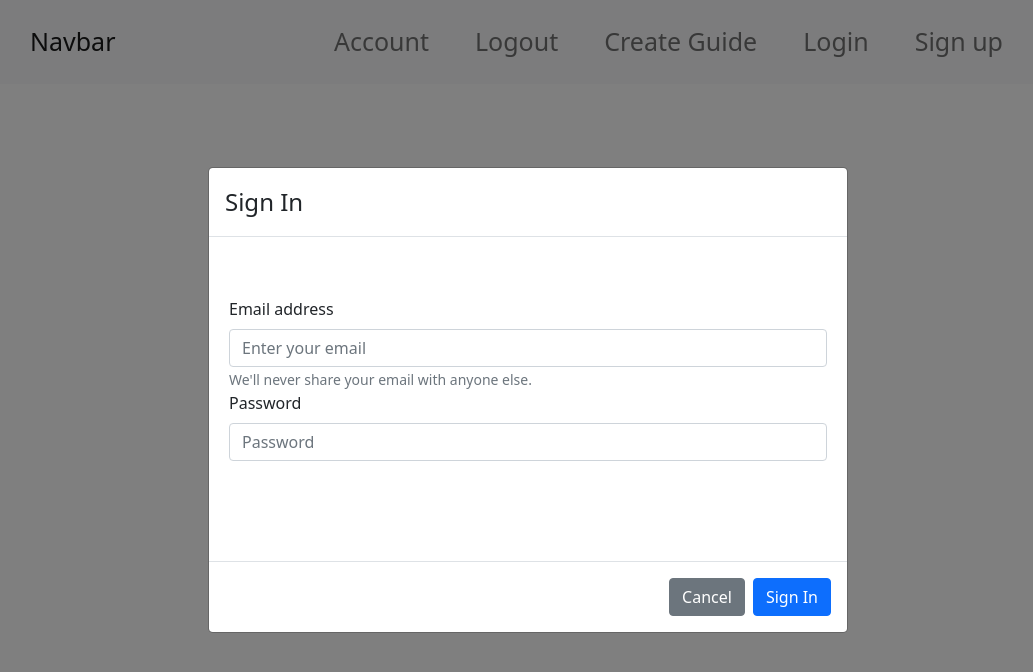
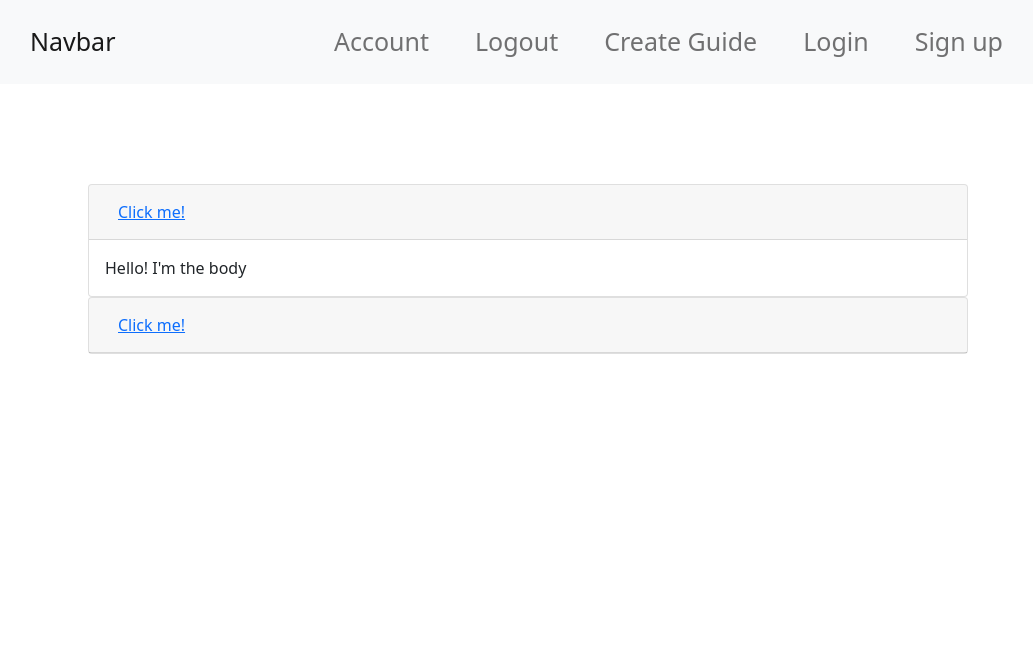
Before and after one commit to wrimicha/React_Auth_Modal, a React (Create React App) app: page /account in a window 1280 px wide. Shown: the top 672 px of the page, without its empty margins (112-1145 px from the left). Built offline with nearby package versions, Linux system fonts and the light colour scheme.

Commit message:
Added the accordion to the Account page

```diff
--- a/src/App.js
+++ b/src/App.js
@@ -1,10 +1,10 @@
-import logo from "./logo.svg";
 import "./App.css";
 //import NavBar from "../components/Navbar";
 //import { Home } from "./views/Signup";
 //import { About } from "./views/Signin";
 import SignupModal from "./views/Modals/Signup";
 import LoginModal from "./views/Modals/Login";
+import Account from "./views/Account";
 import {
   BrowserRouter as Router,
   Route,
@@ -20,12 +20,12 @@ function App() {
       <Router>
         <Nav />
         <Switch>
-          <Route exact path="/account" component={LoginModal} />
+          <Route exact path="/account" component={Account} />
           <Route exact path="/">
             <Redirect to="/account" />
           </Route>
-          <Route exact path="/logout" component={LoginModal} />
-          <Route exact path="/creatguide" component={LoginModal} />
+          <Route exact path="/logout" />
+          <Route exact path="/createguide" component={LoginModal} />
           <Route exact path="/login" component={LoginModal} />
           <Route exact path="/signup" component={SignupModal} />
         </Switch>
--- /dev/null
+++ b/src/components/Accordion/Accordion.css
@@ -0,0 +1,3 @@
+.accordion {
+  margin: 100px 200px 0 200px;
+}
--- /dev/null
+++ b/src/components/Accordion/Accordion.js
@@ -0,0 +1,33 @@
+import Accordion from "react-bootstrap/Accordion";
+import Card from "react-bootstrap/Card";
+import Button from "react-bootstrap/Button";
+import "./Accordion.css";
+
+function AccordionComponent() {
+  return (
+    <Accordion class="accordion" defaultActiveKey="0">
+      <Card>
+        <Card.Header>
+          <Accordion.Toggle as={Button} variant="link" eventKey="0">
+            Click me!
+          </Accordion.Toggle>
+        </Card.Header>
+        <Accordion.Collapse eventKey="0">
+          <Card.Body>Hello! I'm the body</Card.Body>
+        </Accordion.Collapse>
+      </Card>
+      <Card>
+        <Card.Header>
+          <Accordion.Toggle as={Button} variant="link" eventKey="1">
+            Click me!
+          </Accordion.Toggle>
+        </Card.Header>
+        <Accordion.Collapse eventKey="1">
+          <Card.Body>Hello! I'm another body</Card.Body>
+        </Accordion.Collapse>
+      </Card>
+    </Accordion>
+  );
+}
+
+export default AccordionComponent;
--- /dev/null
+++ b/src/views/Account.js
@@ -0,0 +1,7 @@
+import Accordion from "../../src/components/Accordion/Accordion";
+
+function App() {
+  return <Accordion />;
+}
+
+export default App;
--- a/src/views/Modals/Login.js
+++ b/src/views/Modals/Login.js
@@ -32,11 +32,11 @@ function LoginModal() {
           <Form.Group controlId="formBasicEmail">
             <Form.Label>Email address</Form.Label>
             <Form.Control
+              required
               type="email"
               placeholder={email}
               onChange={(text) => setEmail(text.target.value)}
             />
-            {/* <input value={email} onTextChange={handleInputChange} /> */}
             <Form.Text className="text-muted">
               We'll never share your email with anyone else.
             </Form.Text>
@@ -45,6 +45,7 @@ function LoginModal() {
           <Form.Group controlId="formBasicPassword">
             <Form.Label>Password</Form.Label>
             <Form.Control
+              required
               type="password"
               placeholder="Password"
               onChange={(pass) => setPassword(pass.target.value)}
--- a/src/views/Signin.js
+++ /dev/null
@@ -1,6 +0,0 @@
-import React from "react";
-import LoginModal from "./Modals/Login";
-
-export const Signin = () => {
-  return <LoginModal />;
-};
--- a/src/views/Signup.js
+++ /dev/null
@@ -1,6 +0,0 @@
-import React from "react";
-import SignupModal from "./Modals/Signup";
-
-export const Signup = () => {
-  return <SignupModal />;
-};
```
Also changed, not shown: src/views/Modals/CreateGuide.js (added, +44 -0 lines), src/scripts/auth.js (added), src/scripts/index.js (added).
